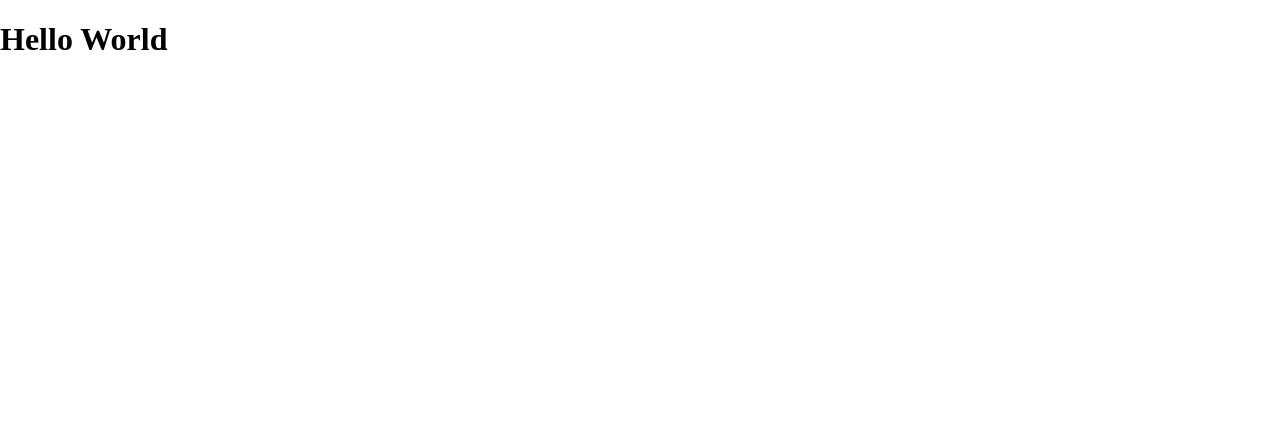
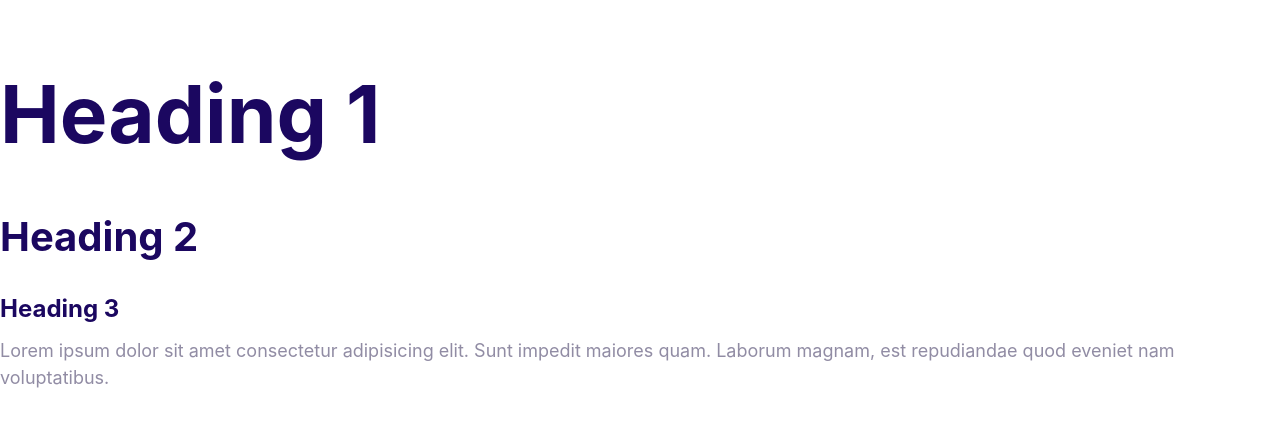
Before and after one commit to tharun0120/moshify, a plain HTML site: page index.html in a window 1280 px wide. Drawn offline with Linux system fonts and the light colour scheme.

Commit message:
define styles for the fonts

```diff
--- a/css/styles.css
+++ b/css/styles.css
@@ -5,3 +5,52 @@
   --color-heading: #1b0760;
   --color-body: #918ca4;
 }
+
+html {
+  font-size: 62.5%;
+}
+
+body {
+  font-family: Inter, Arial, Helvetica, sans-serif;
+  font-size: 2.4rem;
+  line-height: 1.5;
+  color: var(--color-body);
+}
+
+h1,
+h2,
+h3 {
+  color: var(--color-heading);
+  margin-bottom: 1rem;
+}
+
+h1 {
+  font-size: 7rem;
+}
+
+h2 {
+  font-size: 4rem;
+}
+
+h3 {
+  font-size: 3rem;
+}
+
+p {
+  margin-top: 0;
+}
+
+@media screen and (min-width: 1024px) {
+  body {
+    font-size: 1.8rem;
+  }
+  h1 {
+    font-size: 8rem;
+  }
+  h2 {
+    font-size: 4rem;
+  }
+  h3 {
+    font-size: 2.4rem;
+  }
+}
--- a/index.html
+++ b/index.html
@@ -9,6 +9,13 @@
     <link rel="stylesheet" href="css/styles.css" />
   </head>
   <body>
-    <h1>Hello World</h1>
+    <h1>Heading 1</h1>
+    <h2>Heading 2</h2>
+    <h3>Heading 3</h3>
+    <p>
+      Lorem ipsum dolor sit amet consectetur adipisicing elit. Sunt impedit
+      maiores quam. Laborum magnam, est repudiandae quod eveniet nam
+      voluptatibus.
+    </p>
   </body>
 </html>
```
